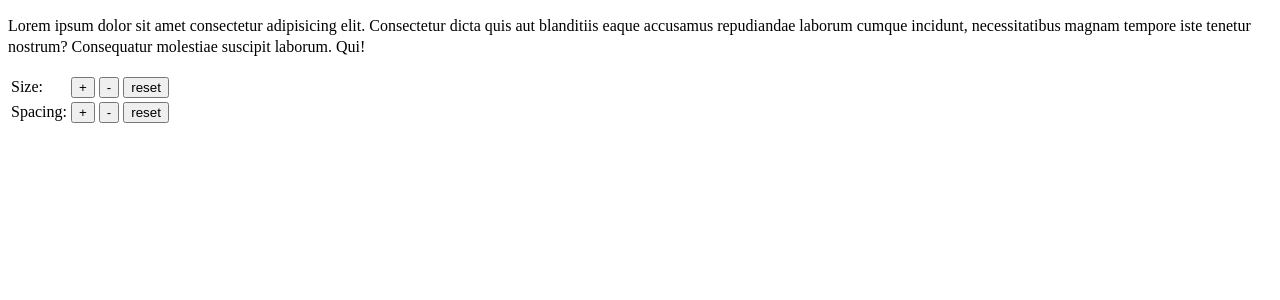
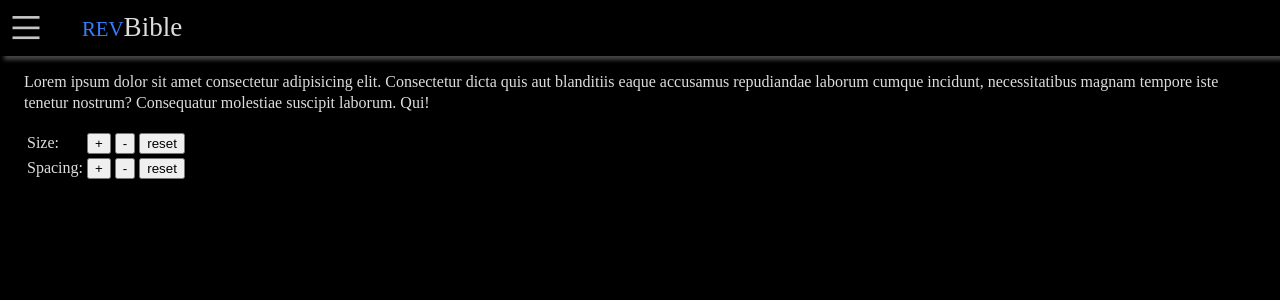
Before and after one commit to Grillbrick-Studios/rev-svelte, a SvelteKit app: page / in a window 1280 px wide. Shown: the top 300 px of the page. Built offline with nearby package versions, Linux system fonts and the light colour scheme.

Commit message:
tweak colortheme

```diff
--- a/src/lib/settings.ts
+++ b/src/lib/settings.ts
@@ -101,7 +101,7 @@ export const uppercaseOTQuotes = writable(false);
 
 export const animation = writable(true);
 
-export const colorTheme = writable(ColorTheme.Light);
+export const colorTheme = writable(ColorTheme.Dark);
 
 export const showExportIcons = writable(true);
 
--- a/src/routes/+layout.svelte
+++ b/src/routes/+layout.svelte
@@ -1,11 +1,81 @@
 <script lang="ts">
-	import { fontFamily, fontSize, lineHeight } from '$lib/settings';
+	import {
+		ColorTheme,
+		colorTheme,
+		fontFamily,
+		fontSize,
+		lineHeight,
+	} from '$lib/settings';
+	import Header from './Header.svelte';
+
+	function setBodyClass(node: HTMLElement) {
+		switch ($colorTheme) {
+			case ColorTheme.Dark:
+				node.classList.remove('sepia', 'dark');
+				node.classList.add('dark');
+				break;
+
+			case ColorTheme.Sepia:
+				node.classList.remove('sepia', 'dark');
+				node.classList.add('sepia');
+				break;
+
+			default:
+				node.classList.remove('sepia', 'dark');
+				break;
+		}
+	}
 </script>
+
+<svelte:body use:setBodyClass />
+<div class={$colorTheme}>
+	<!-- svelte-ignore a11y-missing-content -->
+	<a id="toptop" />
+
+	<Header />
 
 	<div
 		style:font-family={$fontFamily}
 		style:font-size="{$fontSize}em"
 		style:line-height="{$lineHeight}em"
+		id="view"
 	>
 		<slot><!-- optional fallback --></slot>
 	</div>
+</div>
+
+<svelte:head>
+	<style>
+		#view {
+			top: 56px;
+			position: absolute;
+			padding-left: 24px;
+			padding-right: 24px;
+			left: 0;
+			margin: 0;
+			clear: both;
+			right: 0;
+			min-height: 90%;
+		}
+
+		:root {
+			--text-color: #000;
+			--background-color: #fff;
+		}
+
+		.dark {
+			--text-color: #dddddd;
+			--background-color: #000;
+		}
+
+		.sepia {
+			--text-color: #5f4b32;
+			--background-color: #fbf0d9;
+		}
+
+		body {
+			background-color: var(--background-color);
+			color: var(--text-color);
+		}
+	</style>
+</svelte:head>
--- /dev/null
+++ b/src/routes/Header.svelte
@@ -0,0 +1,80 @@
+<script lang="ts">
+	import menuIcon from '$lib/assets/menu_icon.png';
+	import { colorTheme } from '$lib/settings';
+</script>
+
+<div id="header" class={$colorTheme}>
+	<table>
+		<tbody>
+			<tr style="width:100%">
+				<td style="width:10%;white-space:nowrap">
+					<a on:click={() => {}} title="menu">
+						<img src={menuIcon} alt="menu" />
+					</a>
+					<span class="rev">REV<span class="bible">Bible</span></span></td
+				>
+			</tr>
+		</tbody>
+	</table>
+</div>
+
+<style>
+	#header.dark {
+		background-color: #000;
+		box-shadow: 4px 4px 4px 0 #444;
+	}
+
+	#header.sepia {
+		background-color: #fbf0d9;
+		box-shadow: 4px 4px 4px 0 #dbd0b9;
+	}
+
+	#header {
+		background-color: var(--background-color);
+		position: fixed;
+		display: block;
+		top: 0;
+		left: 0;
+		right: 0;
+		z-index: 98;
+		background-color: #fdfdfd;
+		box-shadow: 4px 4px 4px 0 #ddd;
+	}
+
+	table {
+		margin: 0;
+		padding: 0;
+		border-spacing: 0;
+		width: 100%;
+		height: 56px;
+	}
+
+	img {
+		border: 0;
+		height: 32px;
+		vertical-align: middle;
+		padding: 0 6px;
+		margin: 0 0 0 3px;
+	}
+
+	.rev {
+		display: inline-block;
+		font-family: merriweather, serif;
+		vertical-align: middle;
+		padding-left: 30px;
+		font-size: 1.3em;
+		color: #337efe;
+		white-space: nowrap;
+		border-spacing: 0;
+		line-height: 1;
+	}
+
+	.bible {
+		color: var(--text-color);
+		font-family: merriweather, serif;
+		font-size: 1.3em;
+		line-height: 1;
+		white-space: nowrap;
+		border-spacing: 0;
+	}
+</style>
```
Lines whose indentation alone changed are shown as unchanged.
